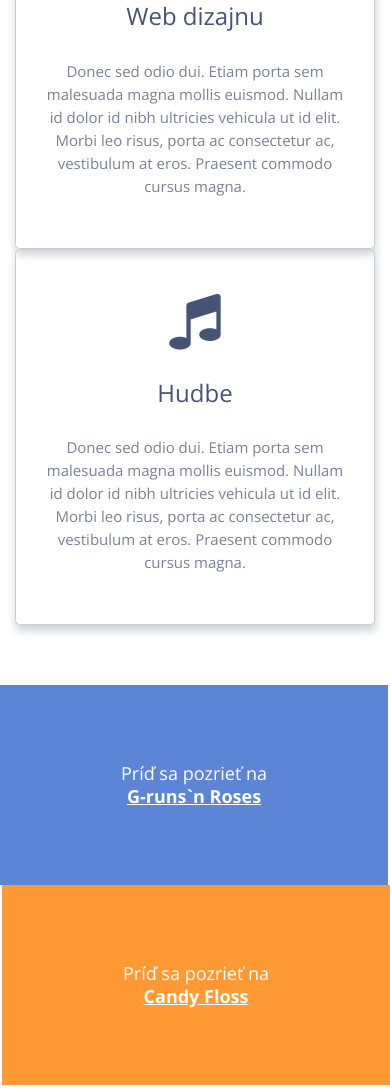
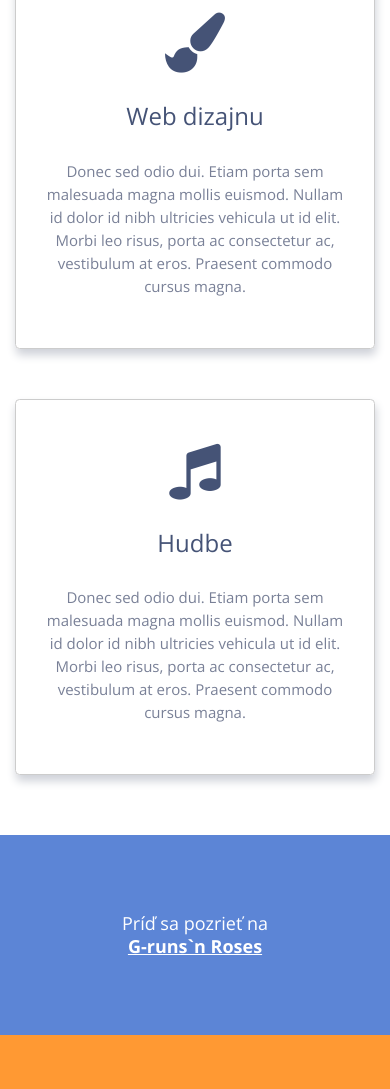
Before and after one commit to Buri22/htmlkurz2016, a plain HTML site: page index.html in a window 390 px wide. Shown: the part 908-1997 px from the top of the page. Drawn offline with nearby package versions, Linux system fonts and the light colour scheme.

Commit message:
Responzívne úpravy

```diff
--- a/css/custom.css
+++ b/css/custom.css
@@ -195,3 +195,24 @@
 .fa {
   font-size: 1.25em;
 }
+
+/* Responzinator*/
+@media all and (max-width: 1024px) {
+   .interest-wrapper {
+      min-height: 430px;
+   }
+}
+@media all and (max-width: 768px) {
+   .interest-wrapper {
+      min-height: 200px;
+      margin-top: 50px;
+   }
+}
+@media all and (max-width: 736px) {
+   .join1 {
+      border-right: none;
+   }
+   .join2 {
+      border-left: none;
+   }
+}
--- a/index.html
+++ b/index.html
@@ -222,6 +222,8 @@
                      <li><a href="https://www.linkedin.com/in/martin-burza-9077a083?trk=nav_responsive_tab_profile" target="_blank">
                            <i class="fa fa-linkedin-square" aria-hidden="true"></i></a></li>
                   </ul>
+                  <p class="pull-right hidden-xs hidden-sm"><a href="#">Späť navrch</a>
+                  </p>
                </div>
             </div>
          </div>
```
